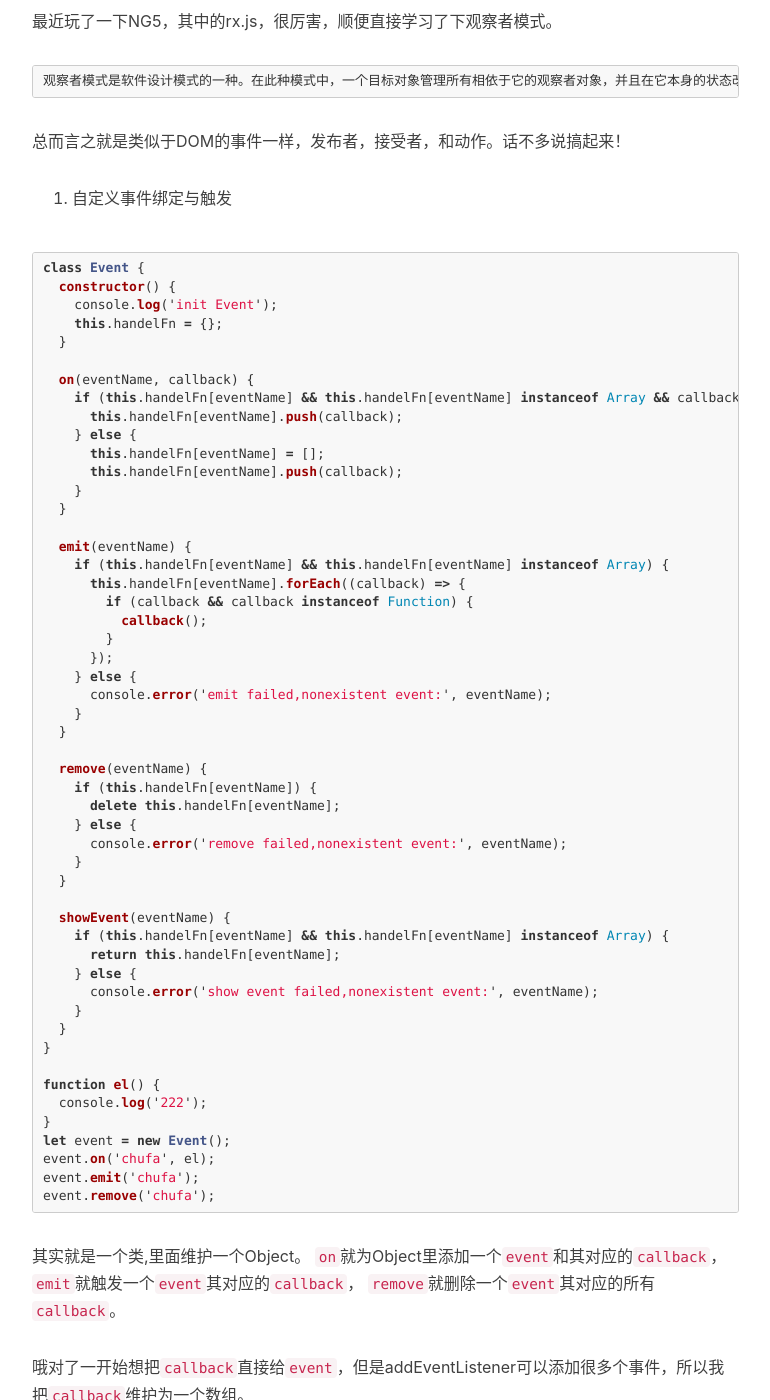
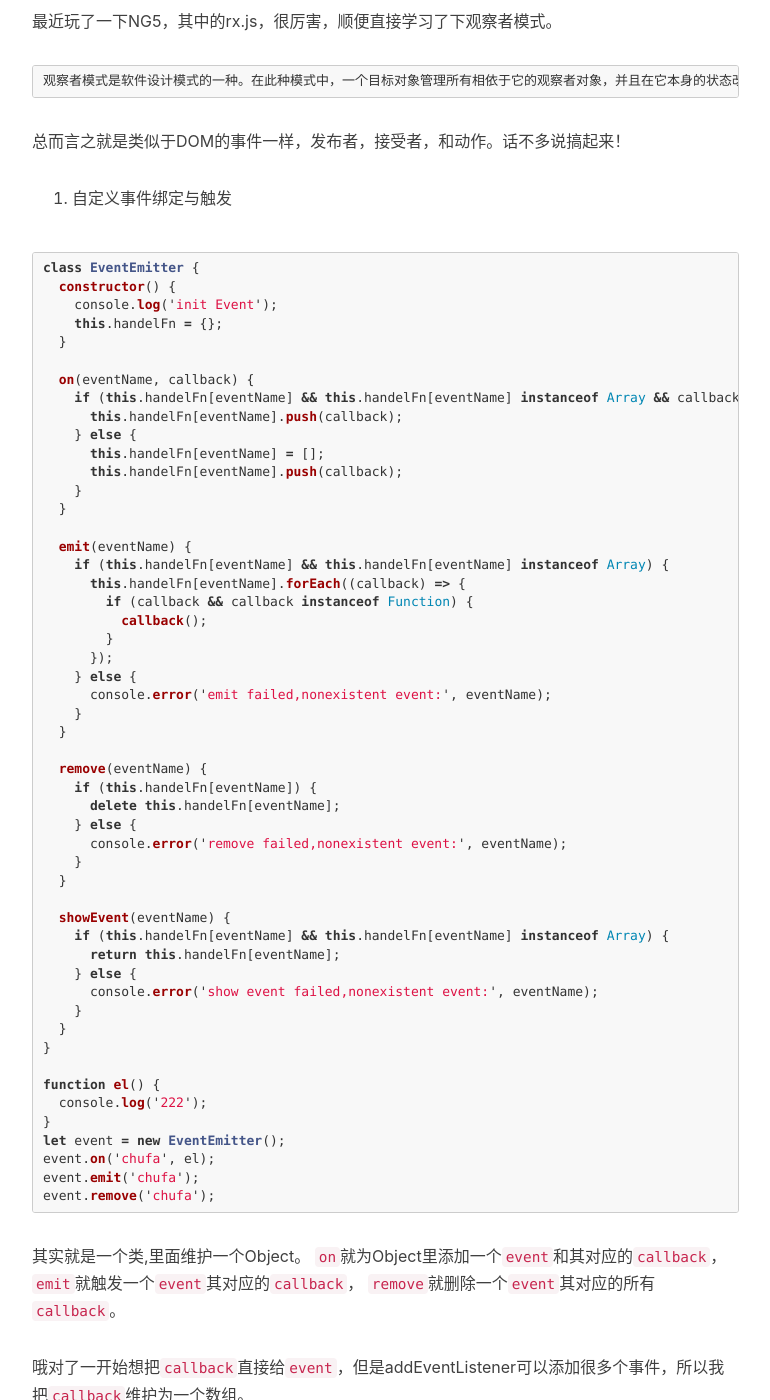
Before and after one commit to DimaLiLongJi/My-Blog, a Jekyll site: the page built from _posts/2018-04-27-javascript-自定义事件&&观察者模式.markdown, in a window 1280 px wide and 1400 px high, scrolled down 559 px. Shown: the whole window, without its empty margins (233-1003 px from the left). Built offline with Jekyll 4.4.1, drawn with Linux system fonts in a browser that asks for light colours; nearby versions of some CDN libraries; comment, search, counter and statistics services are not loaded.

Commit message:
wqchange class Event to EventEmitter

````diff
--- a/_posts/2018-04-27-javascript-自定义事件&&观察者模式.markdown
+++ b/_posts/2018-04-27-javascript-自定义事件&&观察者模式.markdown
@@ -20,7 +20,7 @@ tags:
 1. 自定义事件绑定与触发
 
 ```javascript
-class Event {
+class EventEmitter {
   constructor() {
     console.log('init Event');
     this.handelFn = {};
@@ -67,7 +67,7 @@ class Event {
 function el() {
   console.log('222');
 }
-let event = new Event();
+let event = new EventEmitter();
 event.on('chufa', el);
 event.emit('chufa');
 event.remove('chufa');
````
